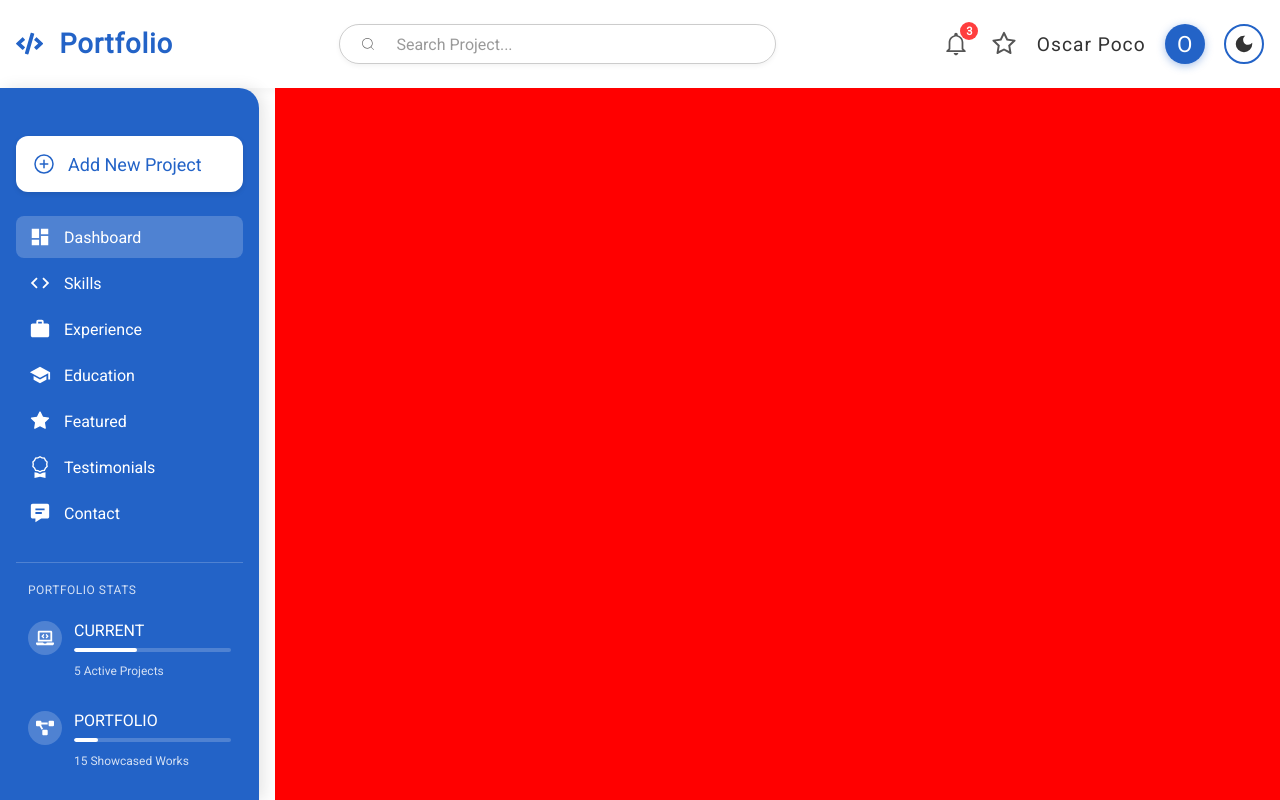
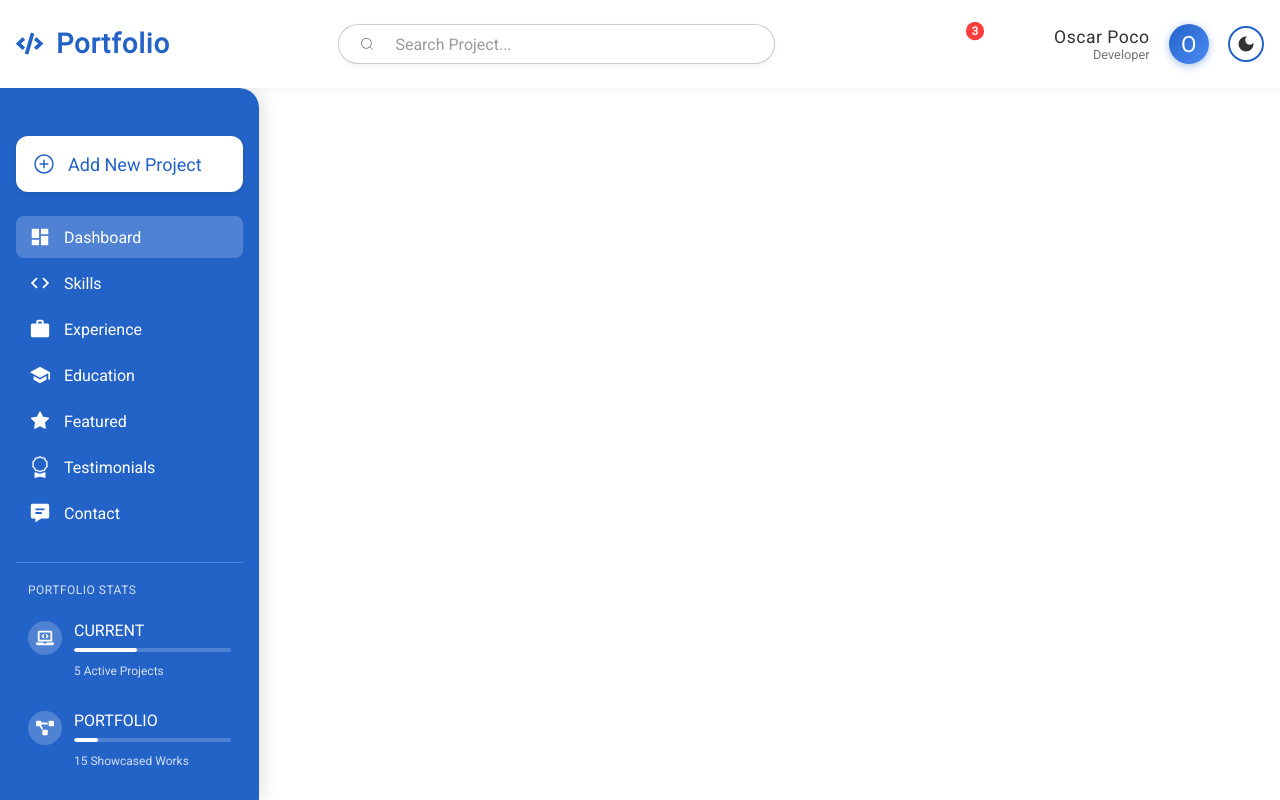
Before and after one commit to Oscarpoco/oscar-poco, a React (Vite) app: page / in a window 1280 px wide. Built offline with nearby package versions, Linux system fonts and the light colour scheme.

Commit message:
I have enhanced the animation on navigationbar screen

```diff
--- a/src/pages/screens/NavigationBar.jsx
+++ b/src/pages/screens/NavigationBar.jsx
@@ -1,7 +1,6 @@
-import React, { useState } from "react";
+import React, { useState, useEffect } from "react";
 
-// STYLING
-import '../styles/NavigationBar.css';
+import '../styles/NavigationBar.css'
 
 // ICONS
 import { FaCode } from "react-icons/fa";
@@ -14,6 +13,7 @@ import { AiOutlineStar } from "react-icons/ai";
 function NavigationBar() {
     const [darkMode, setDarkMode] = useState(false);
     const [notifications, setNotifications] = useState(3);
+    const [searchFocused, setSearchFocused] = useState(false);
 
     const toggleDarkMode = () => {
         setDarkMode(!darkMode);
@@ -21,36 +21,56 @@ function NavigationBar() {
         document.body.classList.toggle('dark-theme');
     };
 
+    // Animation for notification badge
+    useEffect(() => {
+        const timer = setTimeout(() => {
+            const badge = document.querySelector('.notification-badge');
+            if (badge) badge.classList.add('pulse');
+        }, 1000);
+
+        return () => clearTimeout(timer);
+    }, []);
+
     return (
         <div className={`Parent-nav ${darkMode ? 'dark-mode' : ''}`}>
 
             {/* PORTFOLIO NAME */}
             <div className="Portfolio-name">
-                <FaCode className="Portfolio-h2" />
+                <FaCode className="logo-icon" />
                 <h2 className="Portfolio-h2">Portfolio</h2>
             </div>
 
             {/* SEARCH BAR */}
-            <div className="Portfolio-search">
+            <div className={`Portfolio-search ${searchFocused ? 'focused' : ''}`}>
                 <CiSearch className="search-icon" />
-                <input type="text" className="Search-bar" placeholder="Search Project..." />
+                <input
+                    type="text"
+                    className="Search-bar"
+                    placeholder="Search Project..."
+                    onFocus={() => setSearchFocused(true)}
+                    onBlur={() => setSearchFocused(false)}
+                />
             </div>
 
             {/* PORTFOLIO USER */}
             <div className="Portfolio-user">
                 {/* NOTIFICATION ICON */}
                 <div className="icon-container">
-                    <IoMdNotificationsOutline size={28} color="#555" className="nav-icon" />
+                    <IoMdNotificationsOutline size={24} className="nav-icon" />
                     {notifications > 0 && <span className="notification-badge">{notifications}</span>}
                 </div>
 
                 {/* REVIEWS/STARS ICON */}
                 <div className="icon-container">
-                    <AiOutlineStar size={28} color="#555" className="nav-icon" />
+                    <AiOutlineStar size={24} className="nav-icon" />
                 </div>
 
                 {/* USER INFO */}
-                <p className="name">Oscar Poco</p>
+                <div className="user-info">
+                    <p className="name">Oscar Poco</p>
+                    <p className="role">Developer</p>
+                </div>
+
                 <div className="abbreviation">
                     <p className="abbreviation-name">O</p>
                 </div>
@@ -58,8 +78,8 @@ function NavigationBar() {
                 {/* DARK MODE TOGGLE */}
                 <div className="Dark-Mode" onClick={toggleDarkMode}>
                     {darkMode ?
-                        <MdLightMode size={22} className="mode-icon" /> :
-                        <MdDarkMode size={22} className="mode-icon" />
+                        <MdLightMode size={20} className="mode-icon" /> :
+                        <MdDarkMode size={20} className="mode-icon" />
                     }
                 </div>
             </div>
--- a/src/pages/styles/Dashboard.css
+++ b/src/pages/styles/Dashboard.css
@@ -2,5 +2,5 @@
 {
     width: 85%;
     height: 100%;
-    background: red;
+    background: #fff;
 }
--- a/src/pages/styles/NavigationBar.css
+++ b/src/pages/styles/NavigationBar.css
@@ -10,6 +10,9 @@
     gap: 1em;
     box-shadow: 0 2px 10px rgba(0, 0, 0, 0.05);
     transition: all 0.3s ease;
+    position: sticky;
+    top: 0;
+    z-index: 1000;
 }
 
 /* DARK MODE STYLES */
@@ -25,7 +28,8 @@
     color: #4d8bf5;
 }
 
-.dark-mode .name
+.dark-mode .name,
+.dark-mode .role
 {
     color: #f0f0f0;
 }
@@ -39,6 +43,7 @@
 .dark-mode .Portfolio-search
 {
     border-color: rgba(255, 255, 255, 0.2);
+    background-color: #252547;
 }
 
 .dark-mode .search-icon,
@@ -54,7 +59,15 @@
     display: flex;
     justify-content: center;
     align-items: center;
-    gap: 1em;
+    gap: 0.8em;
+    position: relative;
+}
+
+.logo-icon
+{
+    font-size: 1.7em;
+    color: #2363C7;
+    transition: transform 0.3s ease;
 }
 
 .Portfolio-h2
@@ -64,7 +77,30 @@
     font-weight: 900;
     letter-spacing: 1px;
     cursor: pointer;
-    transition: color 0.3s ease;
+    transition: all 0.3s ease;
+    position: relative;
+}
+
+.Portfolio-h2:after
+{
+    content: '';
+    position: absolute;
+    bottom: -4px;
+    left: 0;
+    width: 0;
+    height: 2px;
+    background-color: #2363C7;
+    transition: width 0.3s ease;
+}
+
+.Portfolio-name:hover .Portfolio-h2:after
+{
+    width: 100%;
+}
+
+.Portfolio-name:hover .logo-icon
+{
+    transform: rotate(360deg);
 }
 
 /* PORTFOLIO USER */
@@ -76,12 +112,28 @@
     gap: 1.2em;
 }
 
+.user-info
+{
+    display: flex;
+    flex-direction: column;
+    align-items: flex-end;
+}
+
 .name
 {
     color: #333;
-    font-size: 1.2em;
-    font-weight: 400;
-    letter-spacing: 1px;
+    font-size: 1.1em;
+    font-weight: 500;
+    letter-spacing: 0.5px;
+    margin: 0;
+    transition: color 0.3s ease;
+}
+
+.role
+{
+    color: #777;
+    font-size: 0.8em;
+    margin: 0;
     transition: color 0.3s ease;
 }
 
@@ -90,18 +142,40 @@
     height: 40px;
     width: 40px;
     border-radius: 50%;
-    background: #2363C7;
+    background: linear-gradient(135deg, #2363C7, #4d8bf5);
     display: flex;
     justify-content: center;
     align-items: center;
     box-shadow: 0 2px 8px rgba(35, 99, 199, 0.4);
-    transition: transform 0.2s ease;
+    transition: all 0.3s ease;
     cursor: pointer;
+    position: relative;
+    overflow: hidden;
+}
+
+.abbreviation:before
+{
+    content: '';
+    position: absolute;
+    top: -50%;
+    left: -50%;
+    width: 200%;
+    height: 200%;
+    background: rgba(255, 255, 255, 0.1);
+    transform: rotate(45deg);
+    transition: all 0.6s ease;
+    opacity: 0;
+}
+
+.abbreviation:hover:before
+{
+    opacity: 1;
 }
 
 .abbreviation:hover
 {
     transform: scale(1.05);
+    box-shadow: 0 4px 12px rgba(35, 99, 199, 0.5);
 }
 
 .abbreviation-name
@@ -109,6 +183,7 @@
     color: #fff;
     font-size: 1.4em;
     font-weight: 500;
+    margin: 0;
 }
 
 /* ICON CONTAINERS */
@@ -119,13 +194,27 @@
     justify-content: center;
     align-items: center;
     cursor: pointer;
+    height: 36px;
+    width: 36px;
+    border-radius: 50%;
+    transition: background-color 0.2s ease;
+}
+
+.icon-container:hover
+{
+    background-color: rgba(0, 0, 0, 0.05);
+}
+
+.dark-mode .icon-container:hover
+{
+    background-color: rgba(255, 255, 255, 0.1);
 }
 
 .notification-badge
 {
     position: absolute;
-    top: -8px;
-    right: -8px;
+    top: -4px;
+    right: -4px;
     background-color: #ff3e3e;
     color: white;
     font-size: 0.7em;
@@ -136,14 +225,28 @@
     display: flex;
     justify-content: center;
     align-items: center;
+    transition: transform 0.3s ease;
+}
+
+.notification-badge.pulse
+{
+    animation: pulse 1.5s infinite;
+}
+
+@keyframes pulse
+{
+    0% { transform: scale(1); }
+    50% { transform: scale(1.2); }
+    100% { transform: scale(1); }
 }
 
 .nav-icon
 {
     transition: color 0.3s ease, transform 0.2s ease;
+    color: #555;
 }
 
-.nav-icon:hover
+.icon-container:hover .nav-icon
 {
     transform: scale(1.15);
     color: #2363C7;
@@ -152,8 +255,8 @@
 /* MODE */
 .Dark-Mode
 {
-    height: 40px;
-    width: 40px;
+    height: 36px;
+    width: 36px;
     display: flex;
     justify-content: center;
     align-items: center;
@@ -161,18 +264,41 @@
     border-radius: 50%;
     cursor: pointer;
     transition: all 0.3s ease;
+    position: relative;
+    overflow: hidden;
+}
+
+.Dark-Mode:after
+{
+    content: '';
+    position: absolute;
+    width: 100%;
+    height: 100%;
+    background: radial-gradient(circle, rgba(35, 99, 199, 0.2) 0%, rgba(35, 99, 199, 0) 70%);
+    opacity: 0;
+    transition: opacity 0.3s ease;
+}
+
+.Dark-Mode:hover:after
+{
+    opacity: 1;
 }
 
 .Dark-Mode:hover
 {
-    background-color: rgba(35, 99, 199, 0.1);
     transform: scale(1.05);
+    box-shadow: 0 2px 8px rgba(35, 99, 199, 0.3);
 }
 
 .mode-icon
 {
     color: #333;
-    transition: color 0.3s ease;
+    transition: all 0.3s ease;
+}
+
+.dark-mode .mode-icon
+{
+    color: #f0f0f0;
 }
 
 /* PORTFOLIO SEARCH */
@@ -188,12 +314,20 @@
     padding: 0 1em;
     transition: all 0.3s ease;
     box-shadow: 0 2px 5px rgba(0, 0, 0, 0.05);
+    background-color: #fff;
 }
 
-.Portfolio-search:focus-within
+.Portfolio-search.focused
 {
     border-color: #2363C7;
-    box-shadow: 0 2px 8px rgba(35, 99, 199, 0.15);
+    box-shadow: 0 2px 10px rgba(35, 99, 199, 0.2);
+    transform: translateY(-1px);
+}
+
+.dark-mode .Portfolio-search.focused
+{
+    border-color: #4d8bf5;
+    box-shadow: 0 2px 10px rgba(77, 139, 245, 0.3);
 }
 
 .search-icon
@@ -213,6 +347,7 @@
     background: transparent;
     font-size: 1em;
     transition: all 0.3s ease;
+    color: #333;
 }
 
 .Search-bar::placeholder
```
